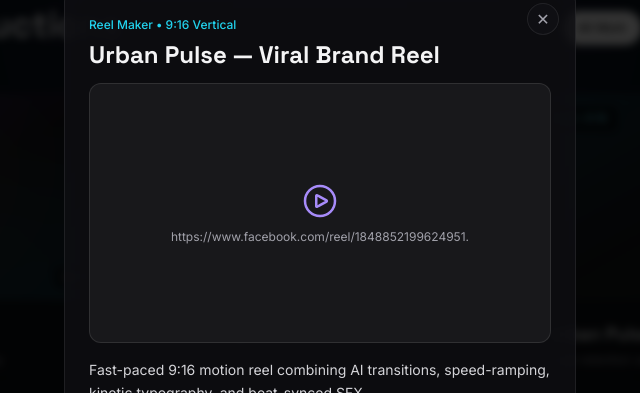
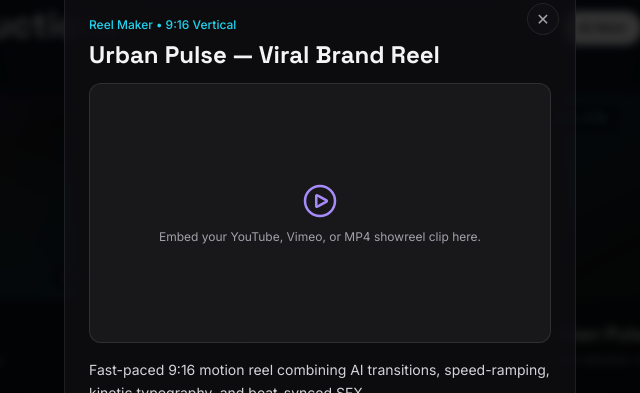
Before and after one commit to arbindr80/Aifilms, a plain HTML site: page index.html in a window 1280 px wide. Both pictures are taken after a click on the element 1032 px from the left and 1743 px from the top of the page. Shown: the part 1503-1896 px from the top of the page, 320-960 px from the left. Drawn offline with nearby package versions, Linux system fonts and the light colour scheme.

Commit message:
Update media link to prompt for showreel clip
Replaced Facebook link with a prompt for embedding media.

```diff
--- a/index.html
+++ b/index.html
@@ -409,7 +409,7 @@
           <path stroke-linecap="round" stroke-linejoin="round" d="M21 12a9 9 0 11-18 0 9 9 0 0118 0z" />
           <path stroke-linecap="round" stroke-linejoin="round" d="M15.91 11.672a.375.375 0 010 .656l-5.603 3.113a.375.375 0 01-.557-.328V8.887c0-.286.307-.466.557-.327l5.603 3.112z" />
         </svg>
-        https://www.facebook.com/reel/1848852199624951.
+        Embed your YouTube, Vimeo, or MP4 showreel clip here.
       </div>
       <p id="modalDesc" class="text-sm text-zinc-300 leading-relaxed mb-5"></p>
       <a href="#contact" onclick="closeModal()" class="inline-block w-full text-center py-3 rounded-xl bg-white text-black text-sm font-semibold hover:bg-zinc-200 transition">
```
